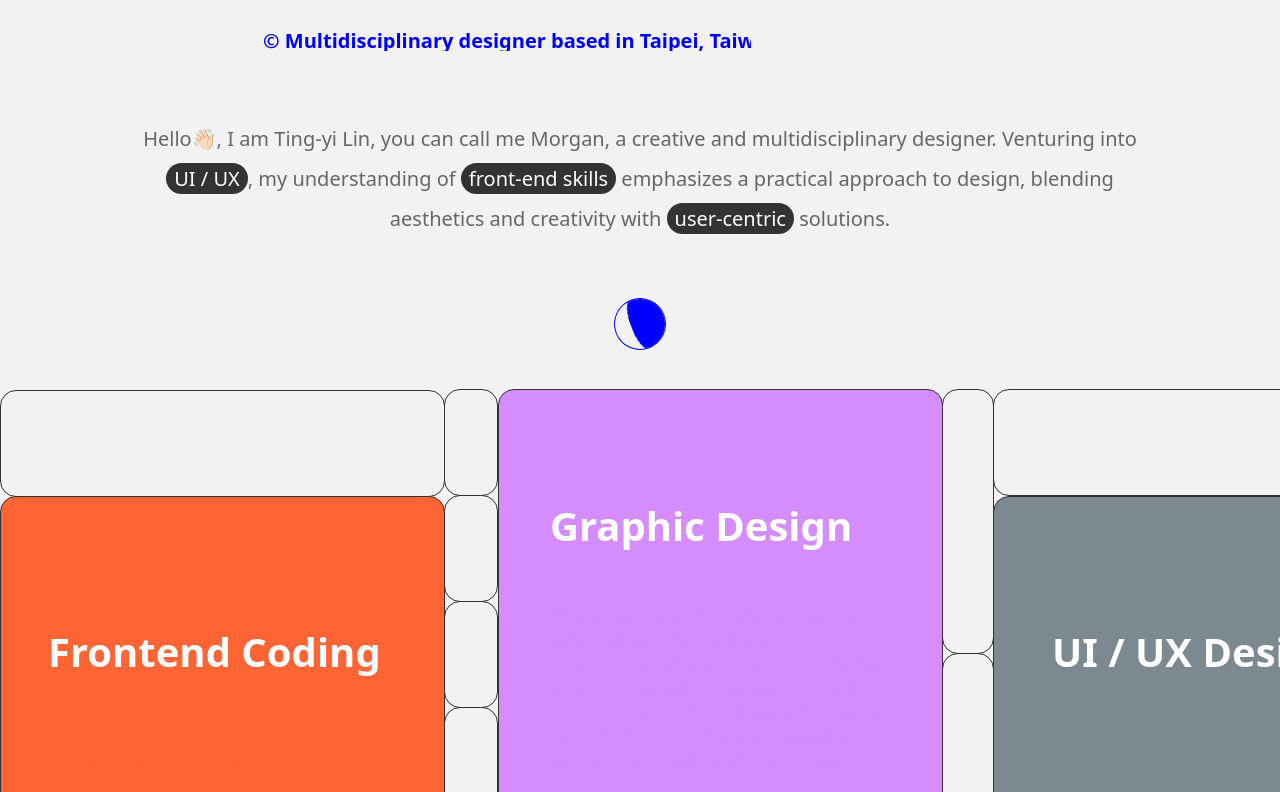
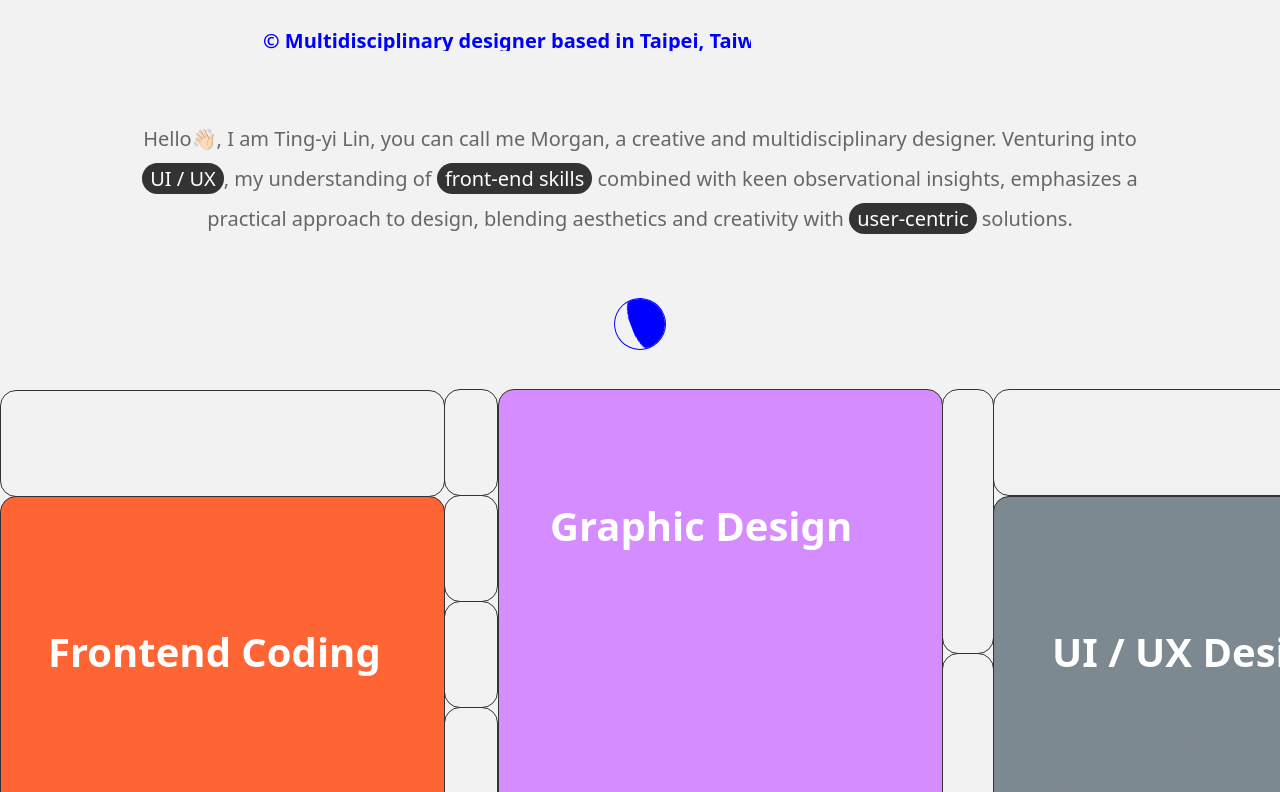
Before and after one commit to lintingyii/tyOfficial, a React (Create React App) app: page /home in a window 1280 px wide. Shown: the part 728-1520 px from the top of the page. Built offline with nearby package versions, Linux system fonts and the light colour scheme.

Commit message:
scroll final

```diff
--- a/src/App.js
+++ b/src/App.js
@@ -26,6 +26,7 @@ import LoadingSpinner from "./Components/LoadingSpinner";
 const GlobalStyle = createGlobalStyle`
   body, * {
   user-select: none;
+  scroll-behavior: initial; /* 使用平滑滾動 */
  }
 `;
 
--- a/src/Components/ProjectCard.js
+++ b/src/Components/ProjectCard.js
@@ -190,7 +190,7 @@ const LargeImageContainer = styled(ImageContainer)`
   width: auto;
   margin: 0;
 
-  @media (max-width: 800px) {
+  @media (max-width: 820px) {
     max-width: 100%;
   }
 `;
@@ -257,7 +257,7 @@ const LargeCardContainer = styled(CardContainer)`
     transform: translateX(0); /* 滑入畫面 */
   }
 
-  @media (max-width: 800px) {
+  @media (max-width: 820px) {
     flex-direction: column;
     width: 100%;
     animation: slideIn 1s ease;
--- a/src/Components/TestimonialCard.js
+++ b/src/Components/TestimonialCard.js
@@ -20,9 +20,13 @@ const CardContainer = styled.div`
     border-radius: inherit; /* 圖片繼承容器的圓角設置 */
   }
 
-  @media (max-width: 880px) {
-    width: 70%;
+  @media (max-width: 1024px) {
+    width: 60%;
   }
+
+  // @media (max-width: 820px) {
+  //   width: 60%;
+  // }
 
   @media (max-width: 480px) {
     width: 100%;
--- a/src/Pages/home.js
+++ b/src/Pages/home.js
@@ -173,9 +173,10 @@ function MyComponent(props) {
           <p>
             Hello👋🏻, I am Ting-yi Lin, you can call me Morgan, a creative and
             multidisciplinary designer. Venturing into <Span>UI / UX</Span>, my
-            understanding of <Span>front-end skills</Span> emphasizes a
-            practical approach to design, blending aesthetics and creativity
-            with <Span>user-centric</Span> solutions.
+            understanding of <Span>front-end skills</Span> combined with keen
+            observational insights, emphasizes a practical approach to design,
+            blending aesthetics and creativity with <Span>user-centric</Span>{" "}
+            solutions.
           </p>
         </TextWrapper3>
       </div>
@@ -213,7 +214,7 @@ function MyComponent(props) {
               />
               <UIUXProject>UI / UX Design</UIUXProject>
               <UIUXProject1>
-                As a UI/UX designer, I harmonize form and function to create
+                As an UI/UX designer, I harmonize form and function to create
                 visually captivating interfaces that guide users through
                 purposeful journeys.
                 <br />
```
